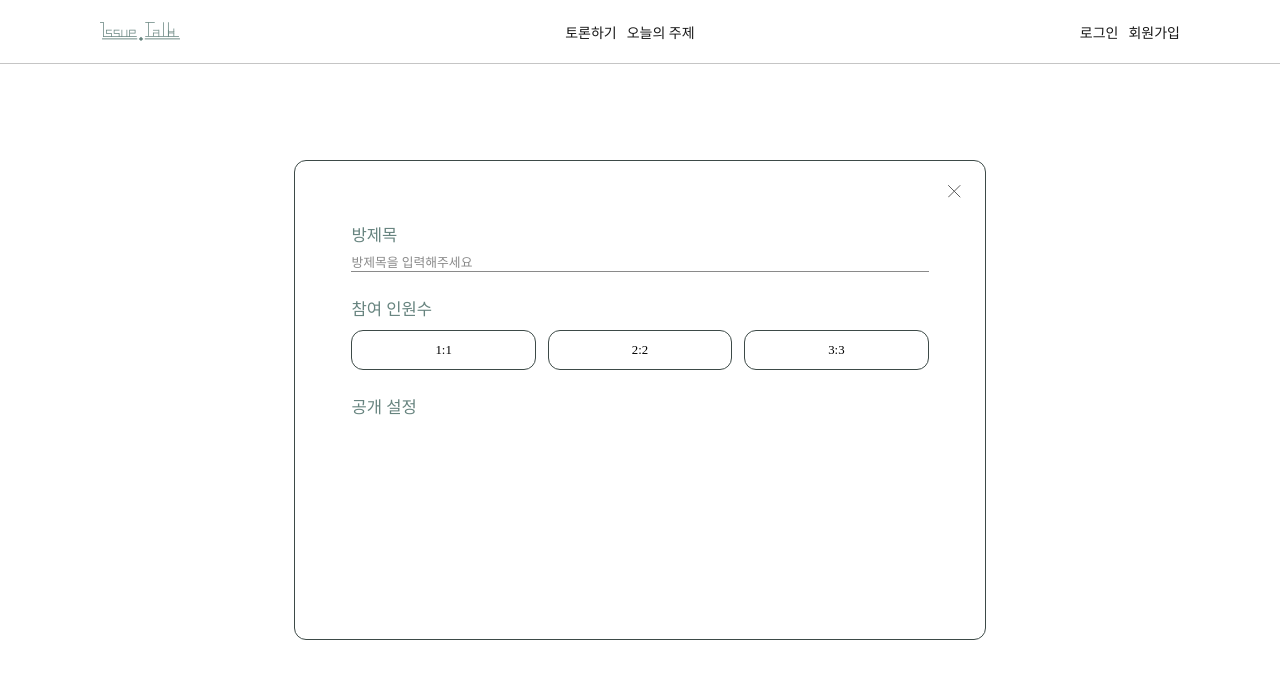
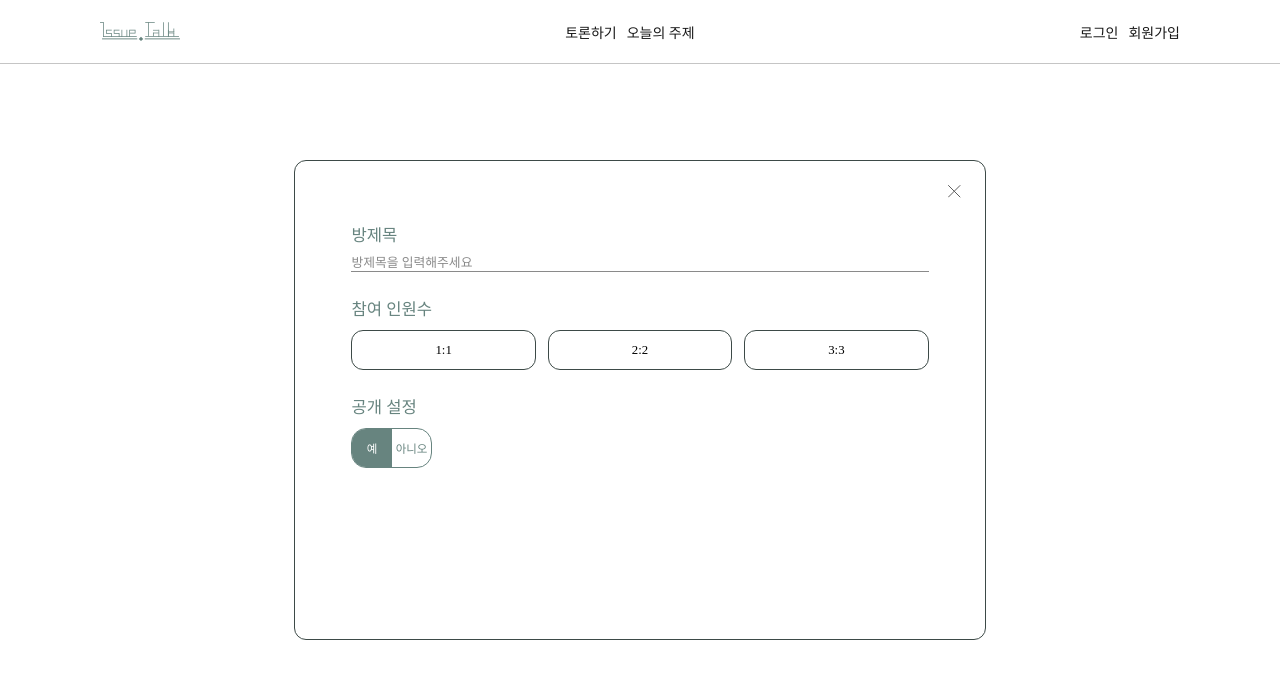
Before and after one commit to 2025IssueTalk/lssue_front, a Next.js app: page /discussion/create in a window 1280 px wide. Shown: the top 678 px of the page. Built offline with nearby package versions, Linux system fonts and the light colour scheme; a web font is replaced by a local one.

Commit message:
feat :: create form public option

```diff
--- a/src/app/components/Create/CreateForm.tsx
+++ b/src/app/components/Create/CreateForm.tsx
@@ -1,9 +1,21 @@
 'use client'
 import styled from "@emotion/styled"
 import color from "@/app/packages/design-system/src/color"
+import { useState } from "react"
 
 
 const CreateForm = () => {
+
+    const [chose,setchose] = useState(false);
+    const [yes,setyes] = useState(false);
+    const [no,setno] = useState(true);
+
+    function Change(){
+        setchose(!chose);
+        setyes(!yes);
+        setno(!no);
+    }
+
     return(
         <CreateLayout>
             <IconBox>
@@ -23,6 +35,18 @@ const CreateForm = () => {
             </TitleBox>
             <TitleBox>
                 <Title>공개 설정</Title>
+                <PublicButton onClick={() => {Change()}}>
+                    <ChoseTextLayout>
+                    <ChsoeTextBox>
+                    <ChoseText chose={yes}>예</ChoseText>
+                    </ChsoeTextBox>
+
+                    <ChsoeTextBox>
+                    <ChoseText chose={no}>아니오</ChoseText>
+                    </ChsoeTextBox>
+                    </ChoseTextLayout>
+                    <ChoseBox chose={chose} />
+                </PublicButton>
             </TitleBox>
             <div>
 
@@ -109,5 +133,53 @@ const ChoseButtton = styled.button`
     }
 `
 
-const PublicOption = styled.div`
+const PublicButton = styled.div`
+
+    width : 14%;
+    height : 40px;
+    border :1.3px solid  ${color.primary};
+    border-radius : 15px;
+    overflow : hidden;
+    transition : all 0.3s ease;
+    position : relative;
+    display : flex;
+
 `
+
+const ChoseBox = styled.div<{ chose: boolean }>`
+    width : 50%;
+    height : 40px;
+    background-color : ${color.primary};
+    position : absolute;
+    transition : all 0.3s ease;
+    left: ${({ chose }) => (chose ? "50%" : "0%")};
+    z-index : 0;
+`
+
+const ChoseTextLayout = styled.div`
+    width : 100%;
+    display : flex;
+    justify-content : space-between;
+    z-index : 100;
+    align-items : center;
+    padding : 4px 0px;
+    display : flex;
+    flex-direction : row;
+`
+
+const ChsoeTextBox = styled.div`
+    width : 50%;
+    height : 100%;
+    display : flex;
+    align-items : center;
+    justify-content : center;
+`
+
+const ChoseText = styled.p<{ chose: boolean }>`
+
+    font-family : G_middle;
+    font-size : 0.9vw;
+    color : ${({ chose }) => (chose ? `${color.primary}` : "white")};
+    cursor : pointer;
+
+`
```
